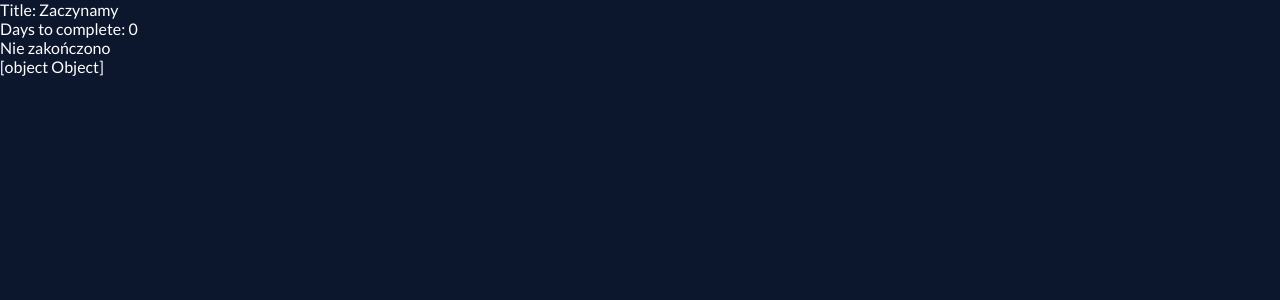
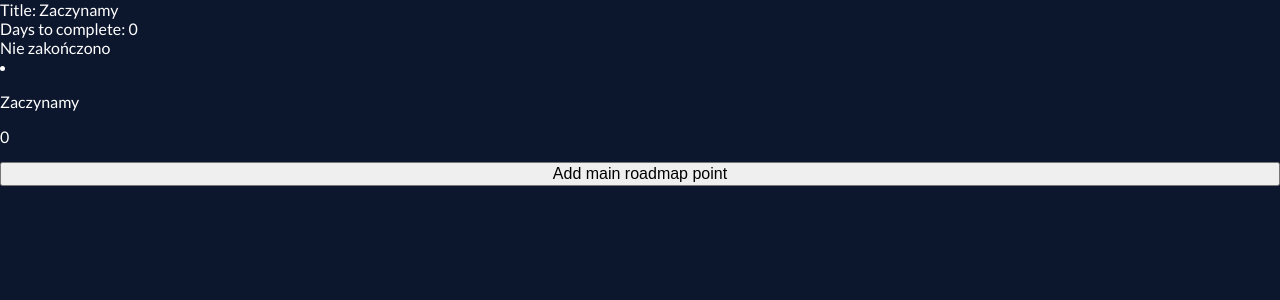
Before and after one commit to goodideagiver/roadmapper-ts, a React (Vite) app: page / in a window 1280 px wide. Shown: the top 300 px of the page. Built offline with nearby package versions, Linux system fonts and the light colour scheme.

Commit message:
Add smth

```diff
--- a/package.json
+++ b/package.json
@@ -11,12 +11,15 @@
   "license": "ISC",
   "dependencies": {
     "@reduxjs/toolkit": "^1.8.2",
+    "@types/react-transition-group": "^4.4.5",
     "react": "^18.1.0",
     "react-dom": "^18.1.0",
     "react-redux": "^8.0.2",
+    "react-transition-group": "^4.4.2",
     "redux": "^4.2.0"
   },
   "devDependencies": {
+    "@types/react-dom": "^18.0.5",
     "@typescript-eslint/eslint-plugin": "^5.30.0",
     "@typescript-eslint/parser": "^5.30.0",
     "buffer": "^6.0.3",
--- a/src/App.tsx
+++ b/src/App.tsx
@@ -1,5 +1,6 @@
 import './assets/css/index.css';
 import './assets/css/variables.css';
+import { AddRoadmapPoint } from './components/AddRoadmapPoint/AddRoadmapPoint';
 import { Roadmap } from './components/Roadmap/Roadmap';
 import { roadmapDataPoint } from './components/Roadmap/Roadmap.types';
 import { MainLayout } from './pages/MainLayout/MainLayout';
@@ -23,6 +24,7 @@ const App = () => {
 	return (
 		<MainLayout>
 			<Roadmap roadmapArray={fakeRoadmapData} />
+			<AddRoadmapPoint />
 		</MainLayout>
 	);
 };
--- /dev/null
+++ b/src/components/AddRoadmapPoint/AddRoadmapPoint.tsx
@@ -0,0 +1,3 @@
+export const AddRoadmapPoint = () => {
+	return <button>Add main roadmap point</button>;
+};
--- a/src/components/Roadmap/components/RoadmapMainPoint.tsx
+++ b/src/components/Roadmap/components/RoadmapMainPoint.tsx
@@ -11,7 +11,15 @@ export const RoadmapMainPoint = ({
 			<div>Title: {title}</div>
 			<div>Days to complete: {daysToComplete}</div>
 			<div>{finished ? 'Zakończono' : 'Nie zakończono'}</div>
-			{midpoints && midpoints.length > 0 && midpoints.toString()}
+			{midpoints &&
+				midpoints.length > 0 &&
+				midpoints.map((midpoint) => (
+					<li key={midpoint.title}>
+						<p>{midpoint.title}</p>
+						<p>{midpoint.finished}</p>
+						<p>{midpoint.daysToComplete}</p>
+					</li>
+				))}
 		</div>
 	);
 };
```
Also changed, not shown: src/UI/Backdrop/Backdrop.tsx (added, +7 -0 lines), src/UI/Modal/Modal.tsx (added, +33 -0 lines), src/UI/Modal/ModalContent.tsx (added, +21 -0 lines), .eslintrc.json, src/components/Roadmap/Roadmap.types.ts (line endings or trailing spaces), 1 other file (tests, documents, lock files or other folders).
